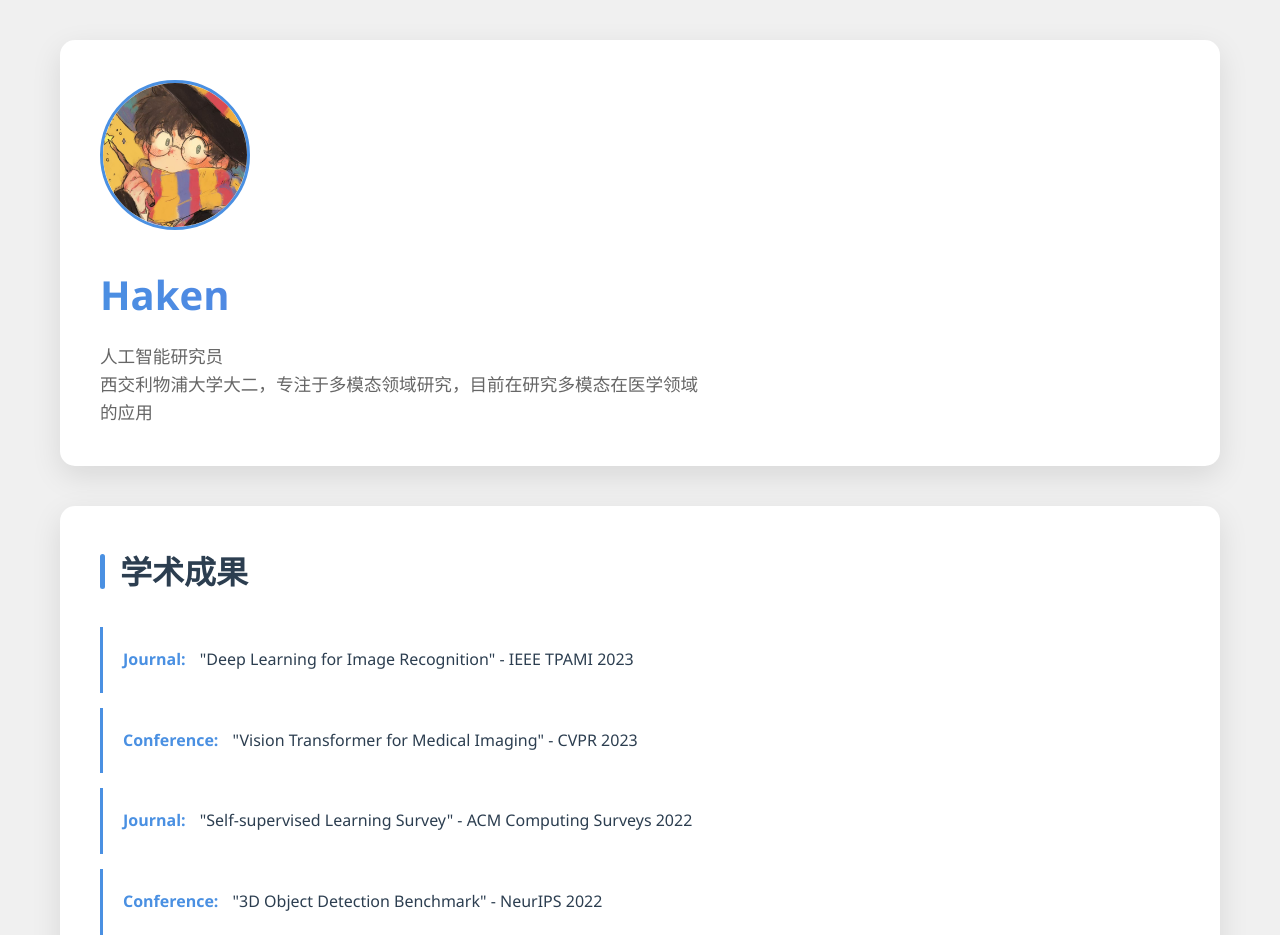
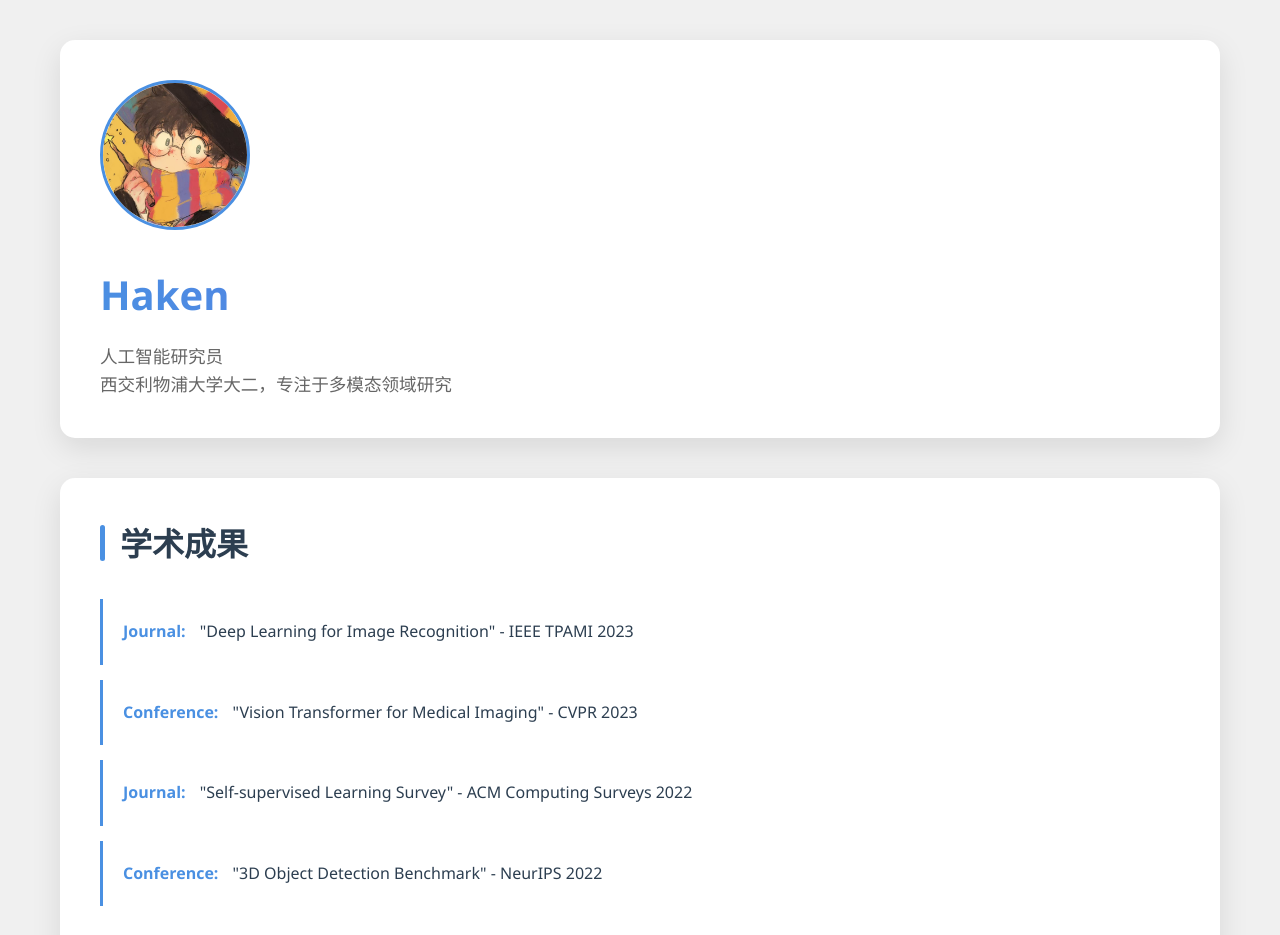
Before and after one commit to Haken1234/Haken1234.github.io, a plain HTML site: page index.html in a window 1280 px wide. Shown: the top 935 px of the page. Drawn offline with Linux system fonts and the light colour scheme.

Commit message:
Update index.html

```diff
--- a/index.html
+++ b/index.html
@@ -155,7 +155,7 @@
             <h1>Haken</h1>
             <div class="bio">
                 <p>人工智能研究员</p>
-                <p>西交利物浦大学大二，专注于多模态领域研究，目前在研究多模态在医学领域的应用</p>
+                <p>西交利物浦大学大二，专注于多模态领域研究</p>
 
             </div>
         </section>
```
